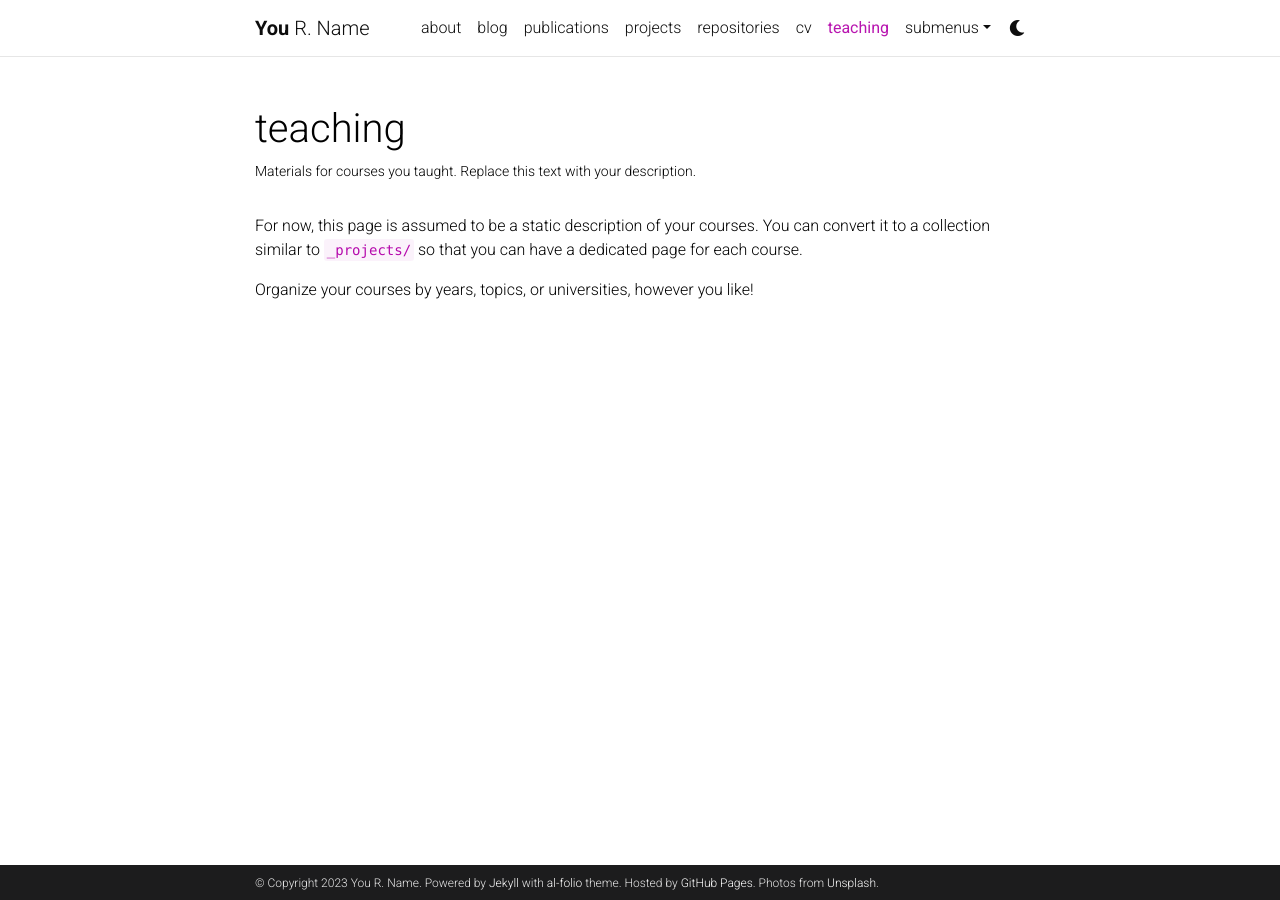
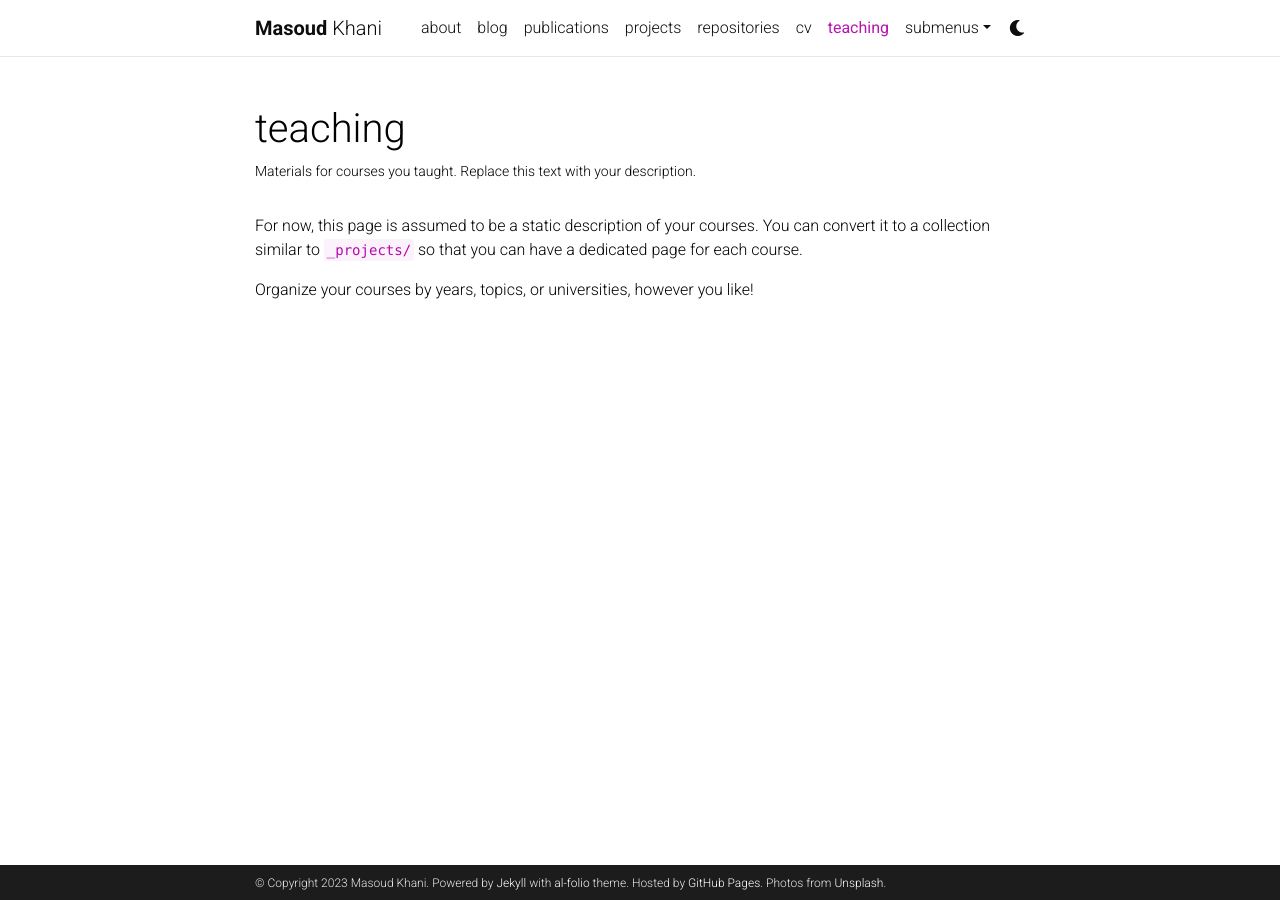
Before and after one commit to msdkhani/msdkhani.github.io, a Jekyll site: the page built from _pages/teaching.md, in a window 1280 px wide. Built offline with Jekyll 4.4.1, drawn with Linux system fonts in a browser that asks for light colours; comment, search, counter and statistics services are not loaded; a style sheet for code colours, icons or effects is not loaded.

Commit message:
Update _config.yml

```diff
--- a/_config.yml
+++ b/_config.yml
@@ -3,9 +3,9 @@
 # -----------------------------------------------------------------------------
 
 title: blank # the website title (if blank, full name will be used instead)
-first_name: You
-middle_name: R.
-last_name: Name
+first_name: Masoud
+middle_name:
+last_name: Khani
 email: you@example.com
 description: > # the ">" symbol means to ignore newlines until "footer_text:"
   A simple, whitespace theme for academics. Based on [*folio](https://github.com/bogoli/-folio) design.
@@ -18,8 +18,8 @@
 lang: en # the language of your site (for example: en, fr, cn, ru, etc.)
 icon: ⚛️  # the emoji used as the favicon (alternatively, provide image name in /assets/img/)
 
-url: https://alshedivat.github.io # the base hostname & protocol for your site
-baseurl: /al-folio # the subpath of your site, e.g. /blog/
+url: https://msdkhani.github.io # the base hostname & protocol for your site
+baseurl:  # the subpath of your site, e.g. /blog/
 last_updated: false # set to true if you want to display last updated in the footer
 impressum_path:  # set to path to include impressum link in the footer, use the same path as permalink in a page, helps to conform with EU GDPR
 
@@ -319,7 +319,7 @@
 # -----------------------------------------------------------------------------
 
 imagemagick:
-  enabled: true # enables responsive images for your site (recommended, see https://github.com/alshedivat/al-folio/issues/537)
+  enabled: false # enables responsive images for your site (recommended, see https://github.com/alshedivat/al-folio/issues/537)
   widths:
     - 480
     - 800
```
